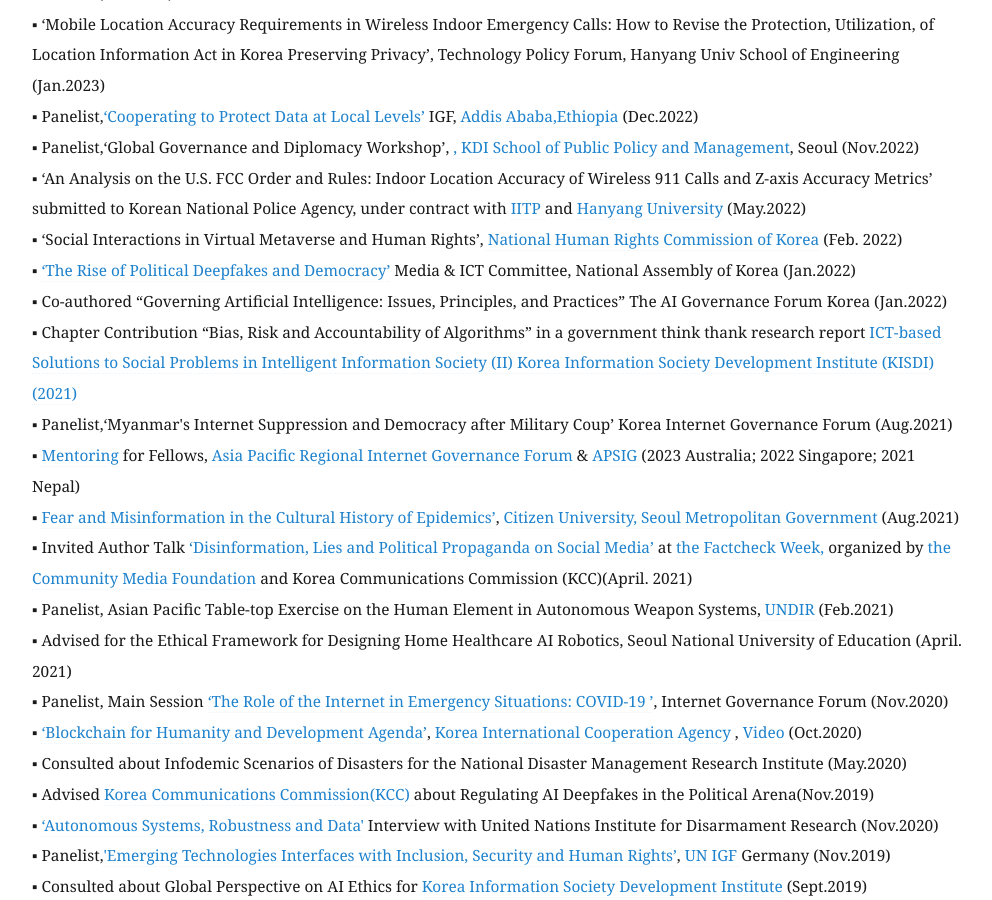
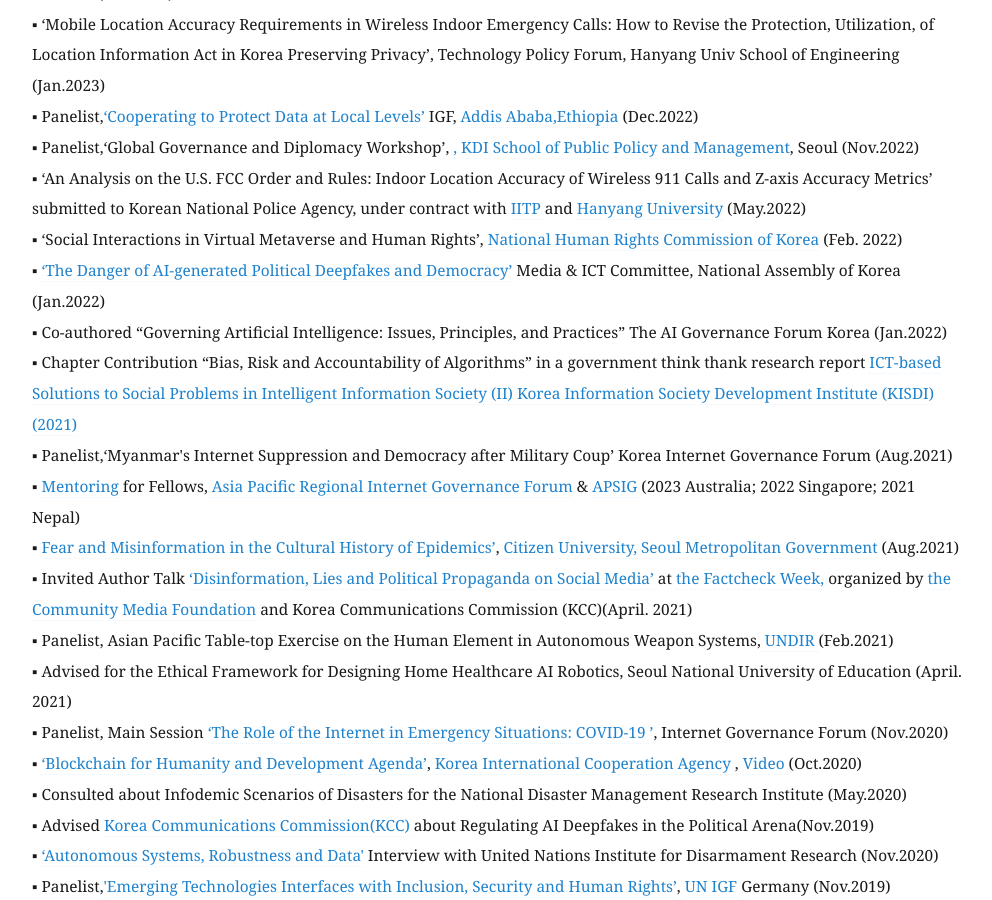
Before and after one commit to eunchangchoi/eunchangchoi.github.io, a Jekyll site: the page built from index.md, in a window 1280 px wide and 900 px high, scrolled down 7265 px. Shown: the whole window, without its empty margins (68-1060 px from the left). Built offline with Jekyll 4.4.1, drawn with Linux system fonts in a browser that asks for light colours.

Commit message:
Update index.md

```diff
--- a/index.md
+++ b/index.md
@@ -157,7 +157,7 @@
 ▪ Panelist,‘Global Governance and Diplomacy Workshop’, <a href="https://www.kdischool.ac.kr/">, KDI School of Public Policy and Management</a>, Seoul (Nov.2022)<br>
 ▪ ‘An Analysis on the U.S. FCC Order and Rules: Indoor Location Accuracy of Wireless 911 Calls and Z-axis Accuracy Metrics’ submitted to Korean National Police Agency, under contract with <a href="https://www.iitp.kr/en/main.it">IITP </a> and <a href="https://research.hanyang.ac.kr/"> Hanyang University</a> (May.2022)<br>
 ▪ ‘Social Interactions in Virtual Metaverse and Human Rights’,<a href="https://www.humanrights.go.kr/site/main/index002"> National Human Rights Commission of Korea</a> (Feb. 2022)<br>
-▪ <a href="https://zdnet.co.kr/view/?no=20220112165731">‘The Rise of Political Deepfakes and Democracy’</a> Media & ICT Committee, National Assembly of Korea (Jan.2022) <br>
+▪ <a href="https://zdnet.co.kr/view/?no=20220112165731">‘The Danger of AI-generated Political Deepfakes and Democracy’</a> Media & ICT Committee, National Assembly of Korea (Jan.2022) <br>
 ▪ Co-authored “Governing Artificial Intelligence: Issues, Principles, and Practices” The AI Governance Forum Korea (Jan.2022)<br>
 ▪ Chapter Contribution “Bias, Risk and Accountability of Algorithms” in a government think thank research report <a href="https://scienceon.kisti.re.kr/commons/util/originalView.do?cn=TRKO202100006631&dbt=TRKO&rn="> ICT-based Solutions to Social Problems in Intelligent Information Society (II) Korea Information Society Development Institute (KISDI) (2021)</a> <br>
 ▪ Panelist,‘Myanmar's Internet Suppression and Democracy after Military Coup’ Korea Internet Governance Forum (Aug.2021) <br>
```
